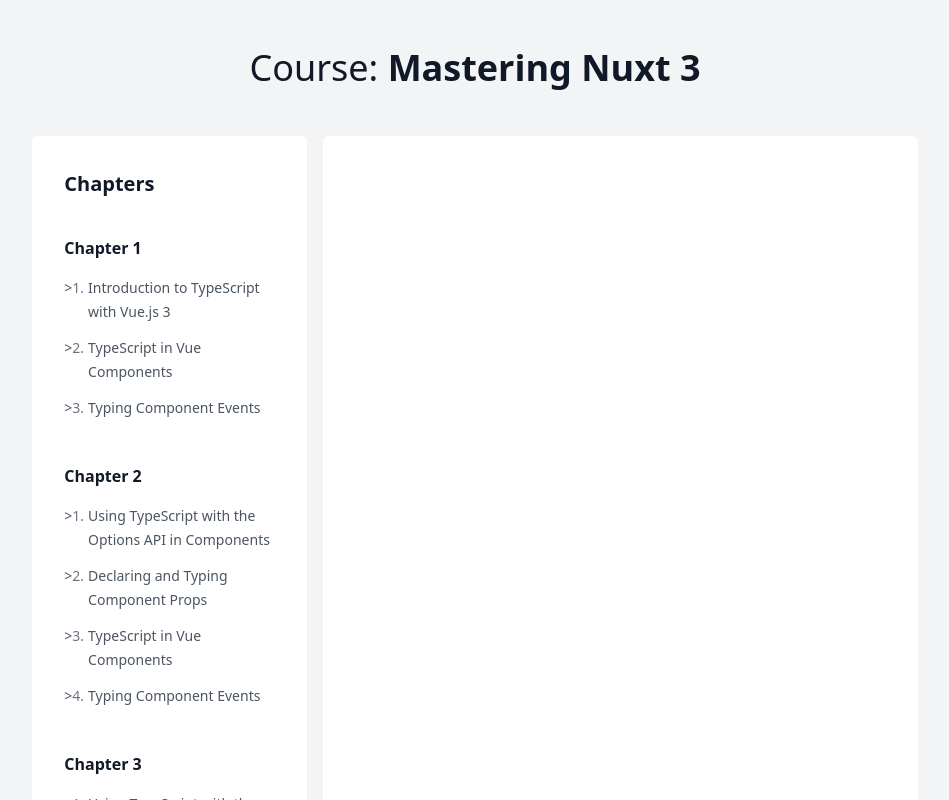
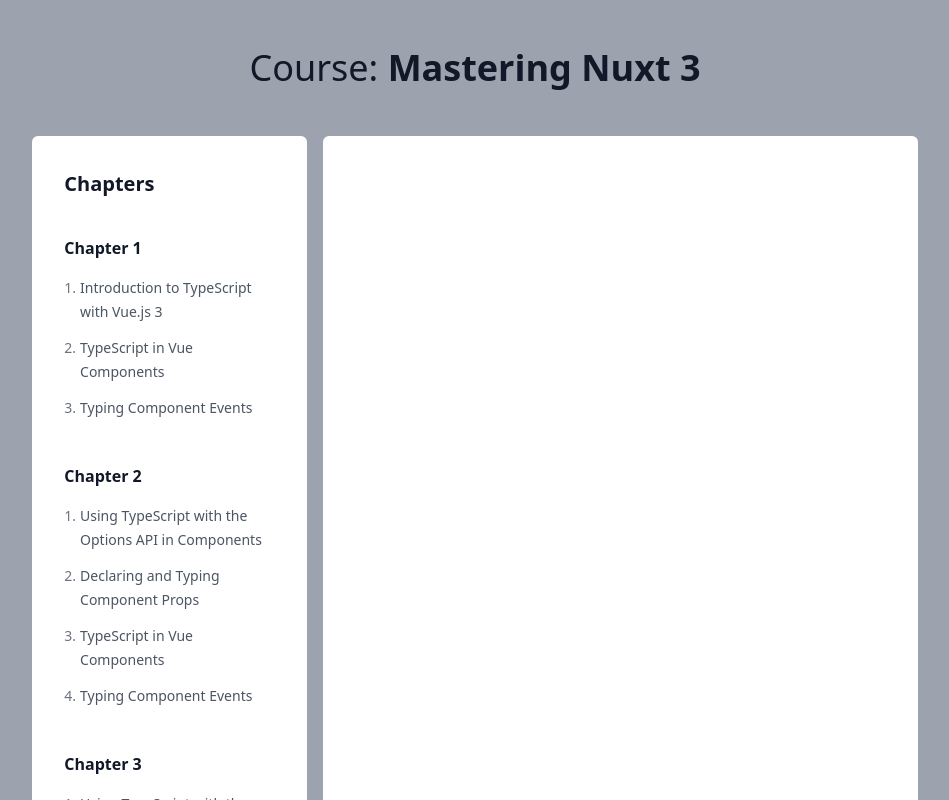
Before and after one commit to arezo2000/mynuxtdeploy, a Nuxt app: page /course in a window 1280 px wide. Shown: the top 800 px of the page, without its empty margins (165-1114 px from the left). Built offline with nearby package versions, Linux system fonts and the light colour scheme.

Commit message:
nuxt 3 layouts

```diff
--- /dev/null
+++ b/layouts/default.vue
@@ -0,0 +1,7 @@
+<template>
+  <div
+    class="p-12 bg-gray-400 w-full h-full min-h-screen flex flex-col items-center"
+  >
+    <slot />
+  </div>
+</template>
--- a/pages/course.vue
+++ b/pages/course.vue
@@ -1,7 +1,4 @@
 <template>
-  <div
-    class="p-12 bg-gray-100 w-full h-full min-h-screen flex flex-col items-center"
-  >
   <div class="prose mb-12">
     <h1>
       <span class="font-medium">
@@ -34,7 +31,6 @@
               lesson.path !== $route.fullPath,
           }"
         >
-          >
           <span class="text-gray-500"
             >{{ index + 1 }}.</span
           >
@@ -47,7 +43,6 @@
       <NuxtPage />
     </div>
   </div>
-  </div>
 </template>
 
 <script setup>
```
Lines whose indentation alone changed are shown as unchanged.
